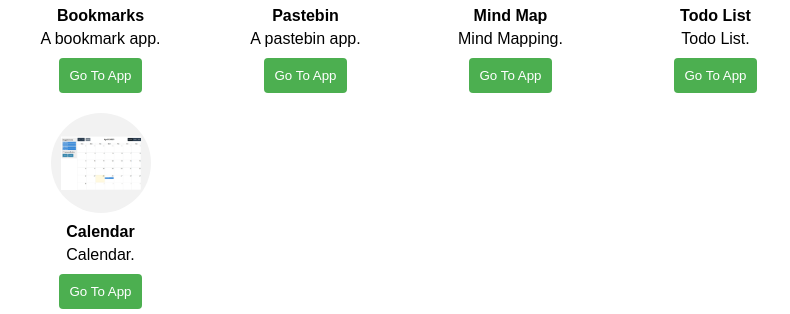
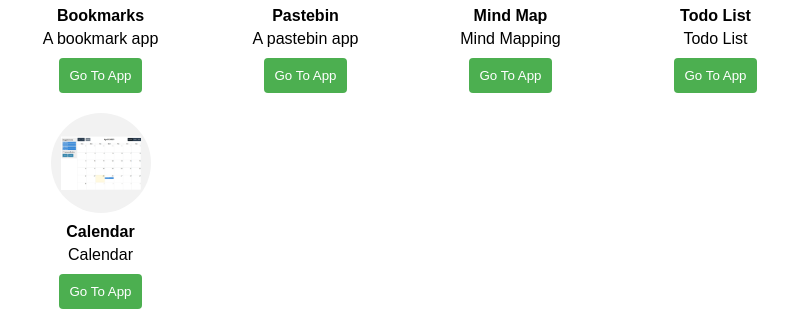
Before and after one commit to nosdav/apps, a website: page index.html in a window 1280 px wide. Shown: the part 171-485 px from the top of the page, 232-1022 px from the left. Drawn offline with Linux system fonts and the light colour scheme.

Commit message:
remove dots

```diff
--- a/index.html
+++ b/index.html
@@ -114,7 +114,7 @@
             <img src="./images/feather.jpg" alt="App icon" />
           </div>
           <div class="app-name">Bookmarks</div>
-          <div class="app-description">A bookmark app.</div>
+          <div class="app-description">A bookmark app</div>
           <a href="/bookmarks/"><button class="app-link">Go To App</button></a>
         </div>
         <div class="app">
@@ -122,7 +122,7 @@
             <img src="./images/pen.jpg" alt="App icon" />
           </div>
           <div class="app-name">Pastebin</div>
-          <div class="app-description">A pastebin app.</div>
+          <div class="app-description">A pastebin app</div>
           <a href="/pastebin/"><button class="app-link">Go To App</button></a>
         </div>
         <div class="app">
@@ -130,7 +130,7 @@
             <img src="./images/mm.png" alt="App icon" />
           </div>
           <div class="app-name">Mind Map</div>
-          <div class="app-description">Mind Mapping.</div>
+          <div class="app-description">Mind Mapping</div>
           <a href="/my-mind/login.html"
             ><button class="app-link">Go To App</button></a
           >
@@ -140,7 +140,7 @@
             <img src="./images/todo.jpg" alt="App icon" />
           </div>
           <div class="app-name">Todo List</div>
-          <div class="app-description">Todo List.</div>
+          <div class="app-description">Todo List</div>
           <a href="/todo/"><button class="app-link">Go To App</button></a>
         </div>
         <div class="app">
@@ -148,7 +148,7 @@
             <img src="./images/calendar.jpg" alt="App icon" />
           </div>
           <div class="app-name">Calendar</div>
-          <div class="app-description">Calendar.</div>
+          <div class="app-description">Calendar</div>
           <a href="/calendar/"><button class="app-link">Go To App</button></a>
         </div>
       </div>
```
